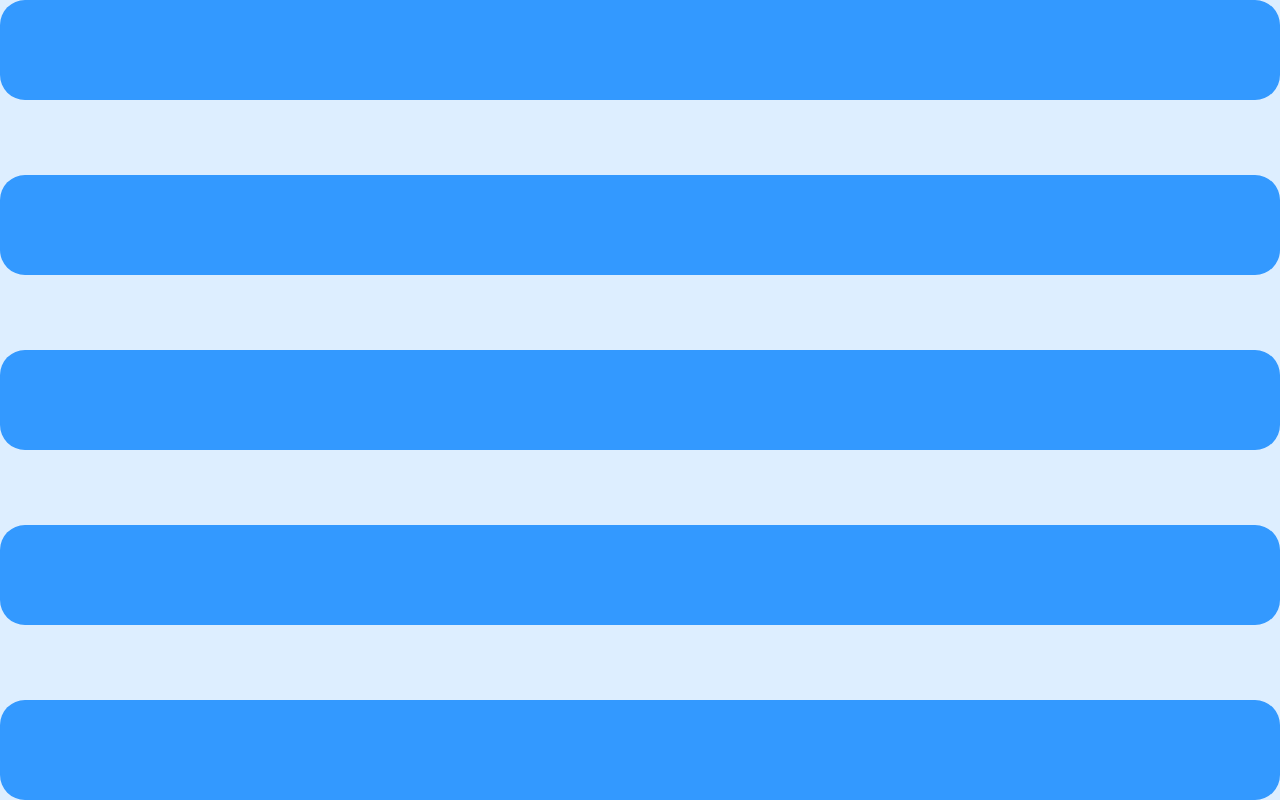
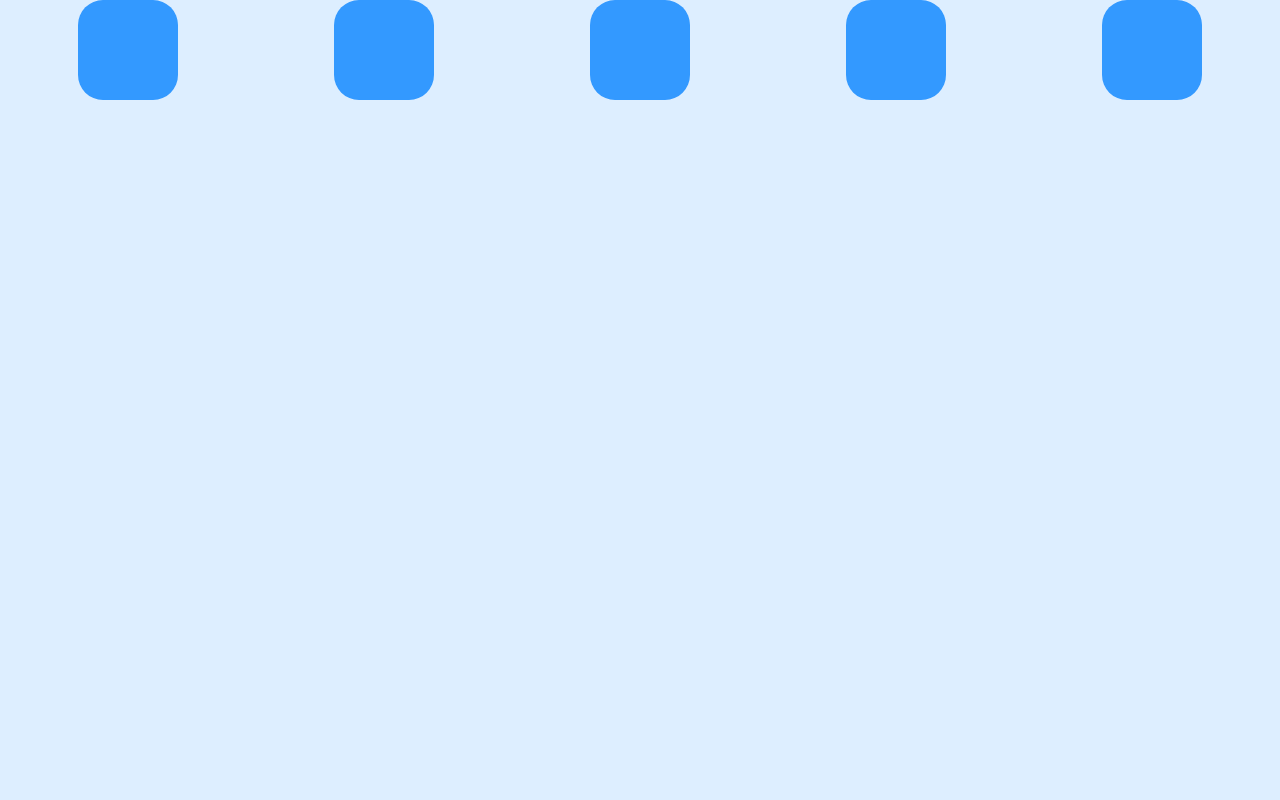
Before and after one commit to PedroWChaves/html-e-css, a plain HTML site: page exemplos CSS/flexboxEixos/index.html in a window 1280 px wide. Drawn offline with Linux system fonts and the light colour scheme.

Commit message:
of course I forgot one correction

```diff
--- a/exemplos CSS/flexboxEixos/styles.css
+++ b/exemplos CSS/flexboxEixos/styles.css
@@ -5,16 +5,16 @@ body {
 
 div {
   height: 100px;
-  /* width: 100px; */
+  width: 100px;
   border-radius: 25px;
   background: #3399ff;
 }
 
-/* #container {
+#container {
   height: 100vh;
   display: flex;
   justify-content: space-around;
-} */
+}
 
 /* #container {
   height: 100vh;
@@ -31,10 +31,10 @@ div {
   align-items: flex-end;
 } */
 
-#container {
+/* #container {
   height: 100vh;
   display: flex;
   flex-direction: column;
   justify-content: space-between;
   align-items: stretch;
-}
+} */
```
